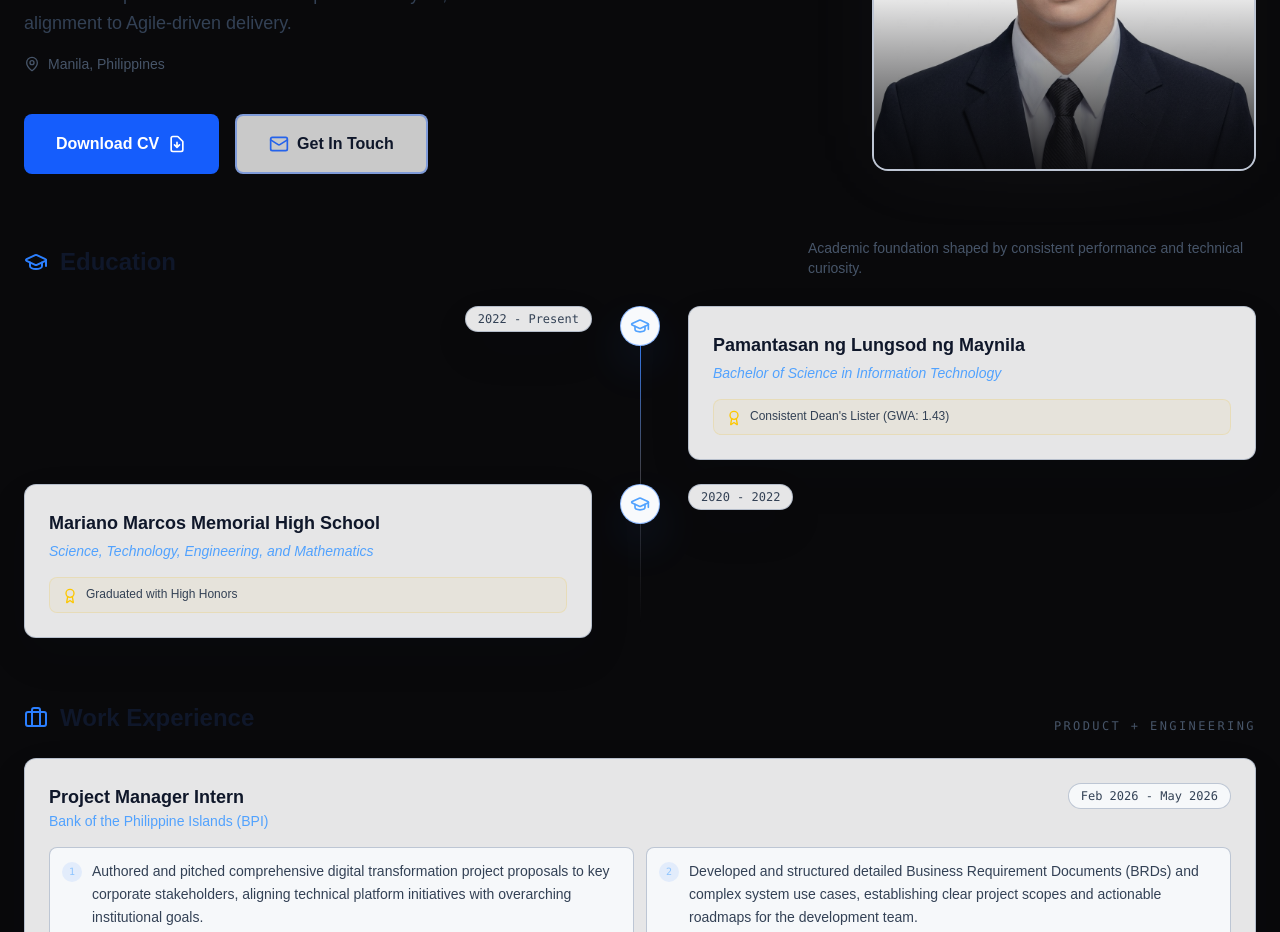
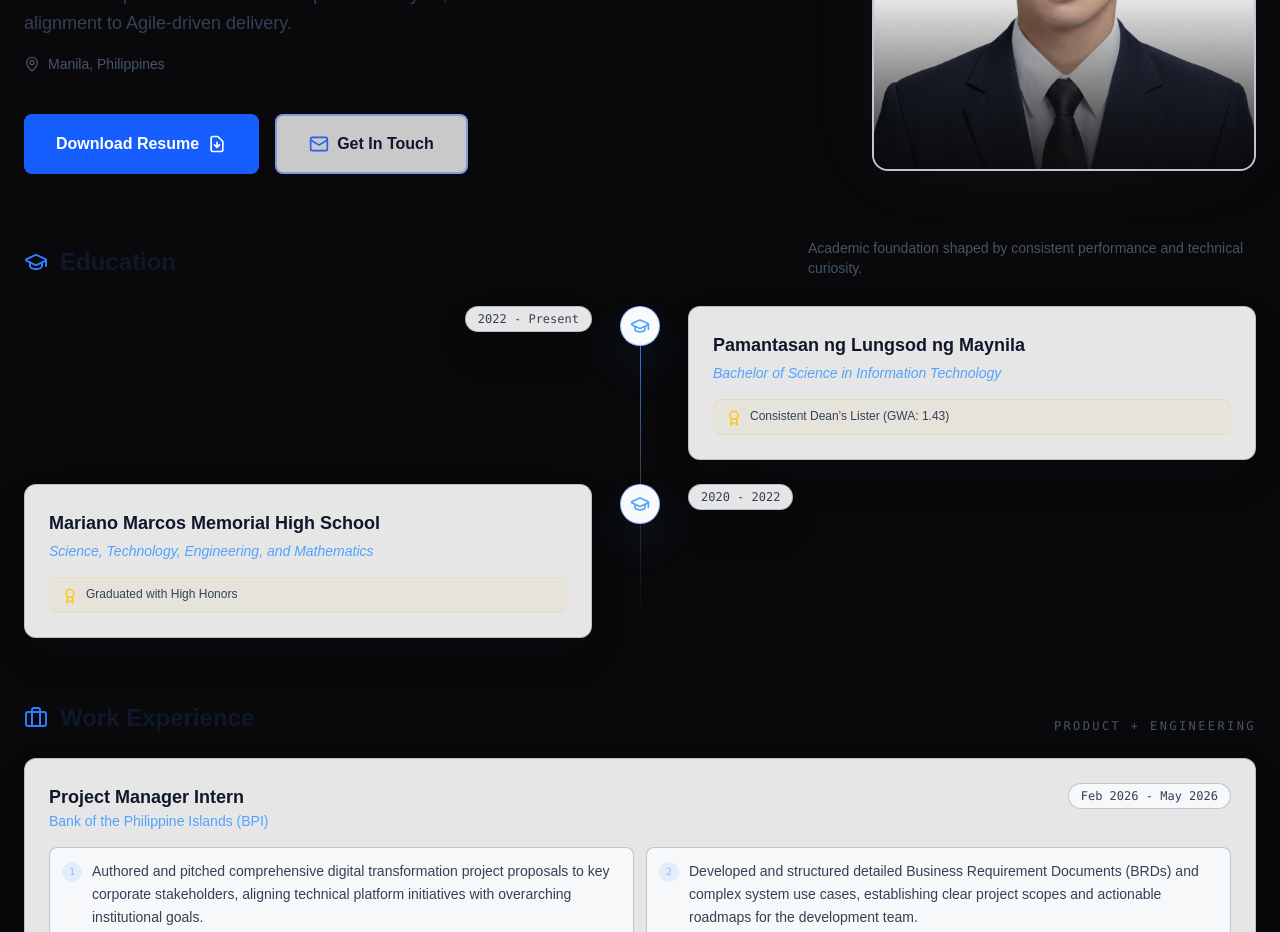
Before and after one commit to khristianangelo18/portfolio, a Next.js app: page / in a window 1280 px wide. Shown: the part 1080-2012 px from the top of the page. Built offline with nearby package versions, Linux system fonts and the light colour scheme.

Commit message:
updated download resume

```diff
--- a/app/page.js
+++ b/app/page.js
@@ -899,7 +899,7 @@
                     download="Khristian_Angelo_Tiu_Resume.pdf"
                     className="group relative px-8 py-4 bg-blue-600 hover:bg-blue-500 rounded-lg font-semibold transition-all duration-300 flex items-center gap-2 overflow-hidden cursor-pointer"
                   >
-                    <span className="relative z-10">Download CV</span>
+                    <span className="relative z-10">Download Resume</span>
                     <svg className="w-5 h-5 group-hover:translate-y-1 transition-transform relative z-10" fill="none" stroke="currentColor" viewBox="0 0 24 24">
                       <path strokeLinecap="round" strokeLinejoin="round" strokeWidth={2} d="M12 10v6m0 0l-3-3m3 3l3-3m2 8H7a2 2 0 01-2-2V5a2 2 0 012-2h5.586a1 1 0 01.707.293l5.414 5.414a1 1 0 01.293.707V19a2 2 0 01-2 2z" />
                     </svg>
```
Also changed, not shown: 1 other file (tests, documents, lock files or other folders).
